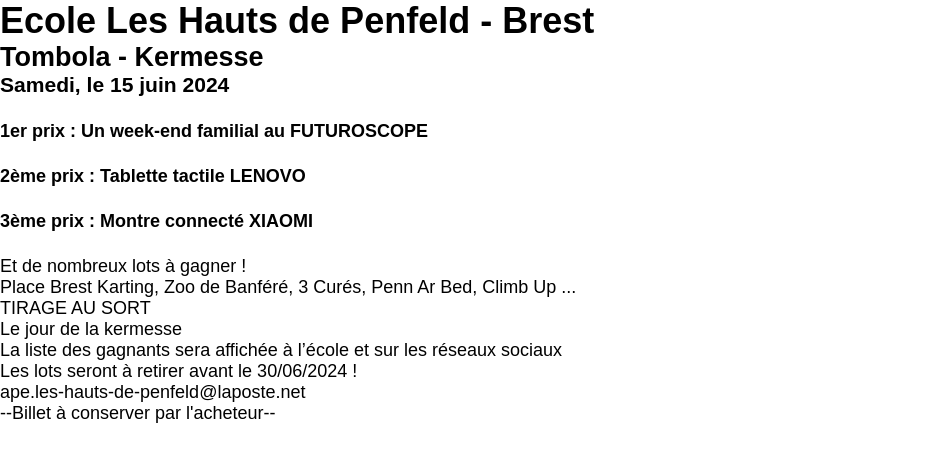
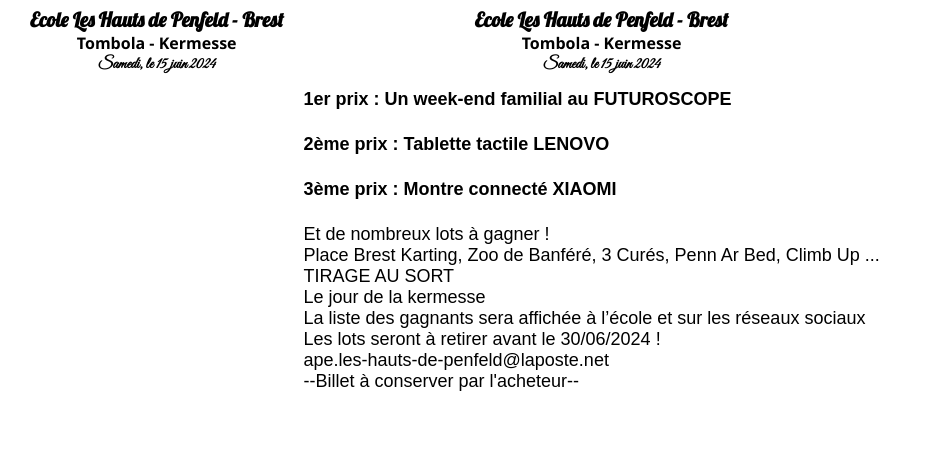
Before and after one commit to VSABernard/ticket-tombola, a React (Create React App) app: page / in a window 1280 px wide. Shown: the top 462 px of the page, without its empty margins (0-928 px from the left). Built offline with nearby package versions, Linux system fonts and the light colour scheme.

Commit message:
Add CSS to Header

```diff
--- a/public/index.html
+++ b/public/index.html
@@ -15,6 +15,10 @@
       user's mobile device or desktop. See https://developers.google.com/web/fundamentals/web-app-manifest/
     -->
     <link rel="manifest" href="%PUBLIC_URL%/manifest.json" />
+    <link rel="preconnect" href="https://fonts.googleapis.com">
+    <link rel="preconnect" href="https://fonts.gstatic.com" crossorigin>
+    <link href="https://fonts.googleapis.com/css2?family=Lobster&display=swap" rel="stylesheet">
+    <link href="https://fonts.googleapis.com/css2?family=Great+Vibes&family=Lobster&display=swap" rel="stylesheet">
     <!--
       Notice the use of %PUBLIC_URL% in the tags above.
       It will be replaced with the URL of the `public` folder during the build.
--- a/src/App.jsx
+++ b/src/App.jsx
@@ -1,15 +1,10 @@
-import { BrowserRouter, Route, Routes } from "react-router-dom"
-
+import React from "react"
 import "./style/_reset.css"
-import Infos from "./components/Infos/Infos"
+import Page from "./pages/Page"
 
 function App() {
     return (
-        <BrowserRouter>
-            <Routes>
-                <Route path="/" element={<Infos/>} />
-            </Routes>
-        </BrowserRouter>
+        <Page />
     )
 }
 
--- a/src/components/Header/Header.css
+++ b/src/components/Header/Header.css
@@ -0,0 +1,24 @@
+.header {
+    display: flex;
+    flex-direction: column;
+    justify-content: center;
+    align-items: center;
+    height: 50px;
+    width: 100%;
+    margin: 10px;
+}
+
+h1 {
+    font-family: "Lobster";
+    font-size: 20px;
+}
+
+h2 {
+    font-family:'Segoe UI', Tahoma, Geneva, Verdana, sans-serif;
+    font-size: 16px;
+}
+
+h3 {
+    font-family: 'Great Vibes';
+    font-size: 16px;
+}
--- a/src/components/Header/Header.jsx
+++ b/src/components/Header/Header.jsx
@@ -3,7 +3,7 @@
 
 const Header = () => {
     return(
-        <div className="InfosPage">
+        <div className="header">
             <h1>Ecole Les Hauts de Penfeld - Brest</h1>
             <h2>Tombola - Kermesse</h2>
             <h3>Samedi, le 15 juin 2024</h3>
--- a/src/components/Infos/Infos.jsx
+++ b/src/components/Infos/Infos.jsx
@@ -5,7 +5,7 @@
 
 const Infos = () => {
     return(
-        <div className="InfosPage">
+        <div className="infos-page">
             <Header />
             <Price />
         </div>
--- a/src/pages/page.css
+++ b/src/pages/page.css
@@ -0,0 +1,8 @@
+.ticket-page {
+    display: flex;
+    flex-direction: row;
+    margin: auto;
+    padding: 5px 10px;
+    gap: 20px;
+    border: black;
+}
--- a/src/pages/page.jsx
+++ b/src/pages/page.jsx
@@ -1,3 +1,19 @@
 import React from "react";
-import logo from "../assets/logo_ape.png"
-import '../pages/page.css'
+import '../pages/Page.css'
+import Infos from "../components/Infos/Infos";
+import Aside from "../components/Aside/Aside";
+
+const Page = () => {
+    return (
+        <div className="ticket-page">
+            <div className="left-side">
+                <Aside />
+            </div>
+            <div className="right-side">
+                <Infos />
+            </div>
+        </div>
+    )
+}
+
+export default Page
```
